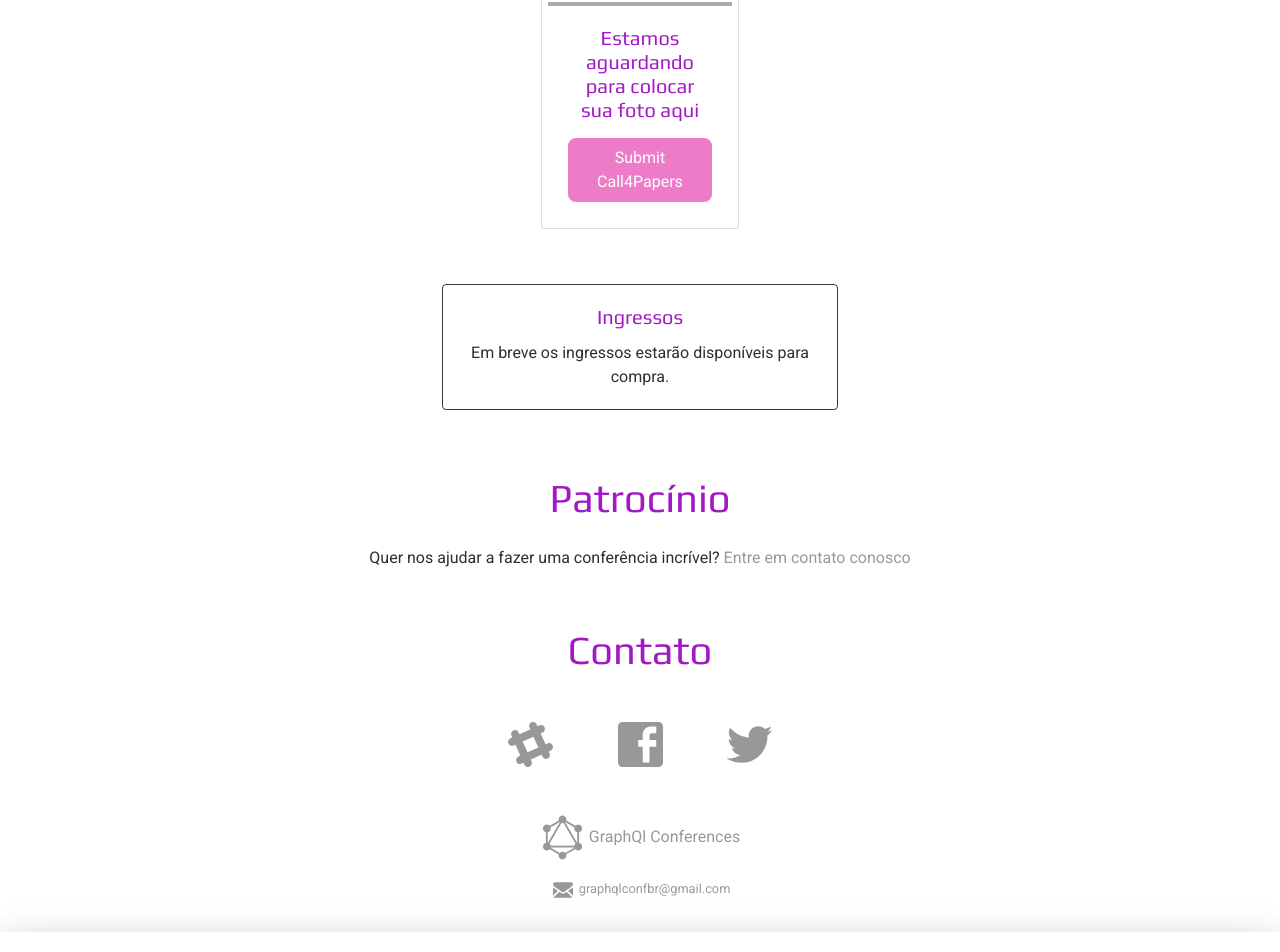
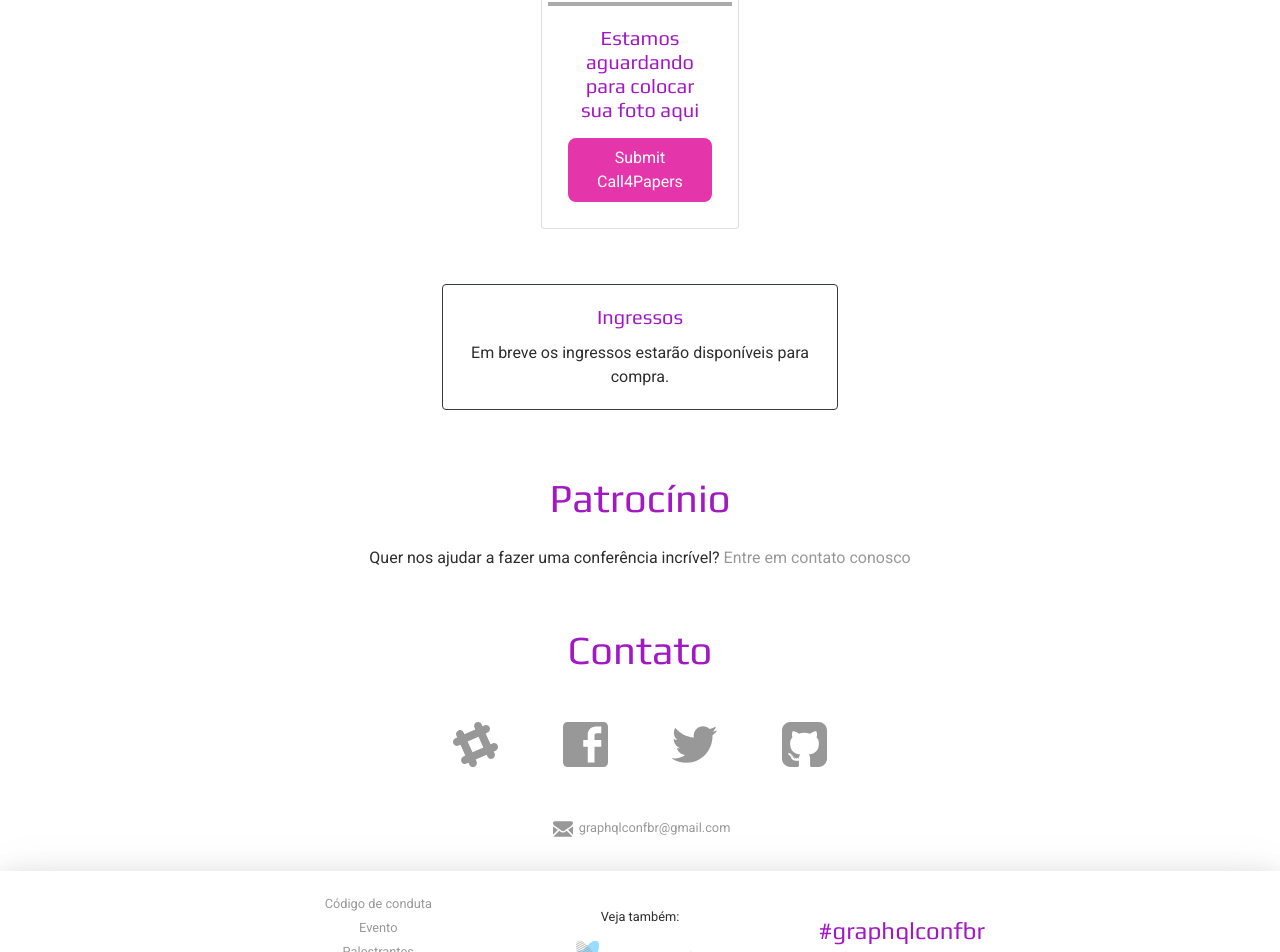
Before and after one commit to nic/graphqlconf.com.br, a React (Create React App) app: page / in a window 1280 px wide. Shown: the part 1520-2472 px from the top of the page. Built offline with nearby package versions, Linux system fonts and the light colour scheme.

Commit message:
alterado posicao da graphql conferences, add link novo do git e link do call4papers

```diff
--- a/src/components/template/Comunidade.jsx
+++ b/src/components/template/Comunidade.jsx
@@ -3,9 +3,9 @@ import IconA from './LinkIcon'
 import Facebook from '../../assets/imgs/facebook.svg'
 import Twitter from '../../assets/imgs/twitter.svg'
 import Slack from '../../assets/imgs/slack.svg'
-// import Github from '../../assets/imgs/github.svg'
+import Github from '../../assets/imgs/github.svg'
 import Email from '../../assets/imgs/email.svg'
-import Graphql from '../../assets/imgs/GraphQL.svg'
+
 
 export default props =>
     <div>
@@ -16,11 +16,7 @@ export default props =>
             <IconA link="https://graphql-slack.now.sh" src={Slack} title="Slack" />
             <IconA link="https://fb.com/graphqlconf" src={Facebook} title="Facebook" />
             <IconA link="https://twitter.com/graphqlconfbr" src={Twitter} title="Twitter" />
-            {/*<IconA link="#" src={Github} title="Github" />*/}
-        </p>
-
-        <p>
-            <IconA link="https://graphql.org/community/upcoming-events/" src={Graphql} title="Conference" placeholder="GraphQl Conferences" />
+            <IconA link="https://github.com/graphql-brasil" src={Github} title="Github" />
         </p>
         <p>
             <IconA link="mailto:graphqlconfbr@gmail.com" src={Email} title="Email" small="true" placeholder="graphqlconfbr@gmail.com" />
--- a/src/components/template/Footer.jsx
+++ b/src/components/template/Footer.jsx
@@ -2,6 +2,7 @@ import React from 'react'
 import IconA from './LinkIcon'
 import LinkText from './Link'
 import Reactconf from '../../assets/imgs/atomo.svg'
+import Graphql from '../../assets/imgs/GraphQL.svg'
 
 export default props =>
     <footer className="footer justify-content-center">
@@ -32,6 +33,8 @@ export default props =>
                 <br />
                 <small className="text-black-50">Criado com: <LinkText link="https://github.com/facebookincubator/create-react-app/" placeholder="create-react-app" />
                 </small>
+                <br/>
+                <IconA link="https://graphql.org/community/upcoming-events/" src={Graphql} title="Conference" small="true" placeholder="GraphQl Conferences" />
             </div>
         </div>
 
--- a/src/components/template/Palestrante.jsx
+++ b/src/components/template/Palestrante.jsx
@@ -14,11 +14,7 @@ export default props =>
                     // desc='Palestrante estamos aguardando sua submissão no Call4paper'
                     num={1}
                     botao="Submit Call4Papers"
-                    link="http://forms.google.com"
-                    desativo="true"
-                    alertmessenge="Acalme-se palestrante! Em breve iremos liberar o Call4papers, enquanto isso nos acompanhe nas "
-                    alertlink="redes sociais."
-                    alerthref="#redes"
+                    link="https://goo.gl/forms/rytYbIveDKadRFsj2"
                 />
 
             </div>
```
